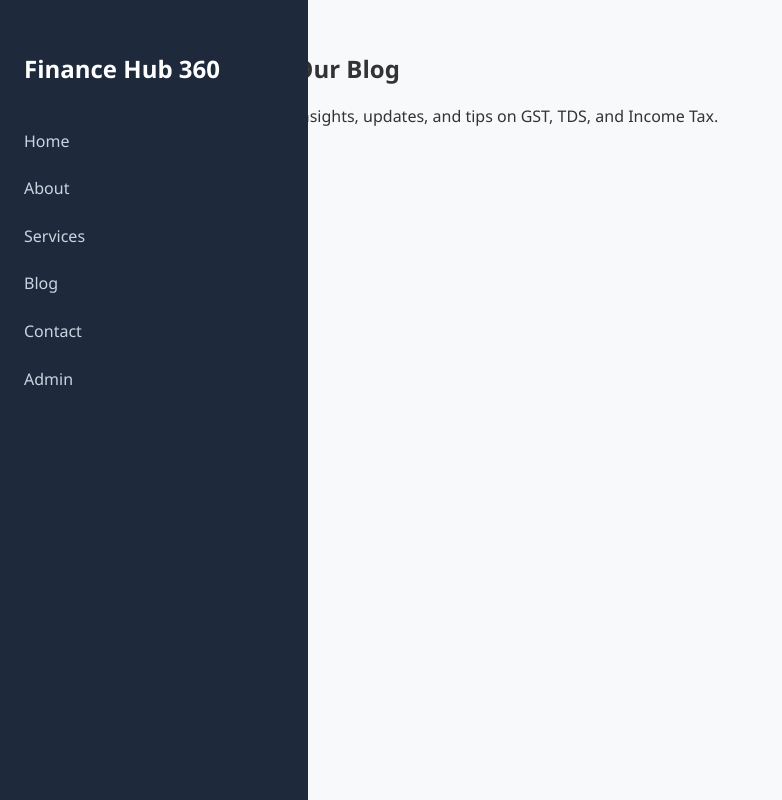
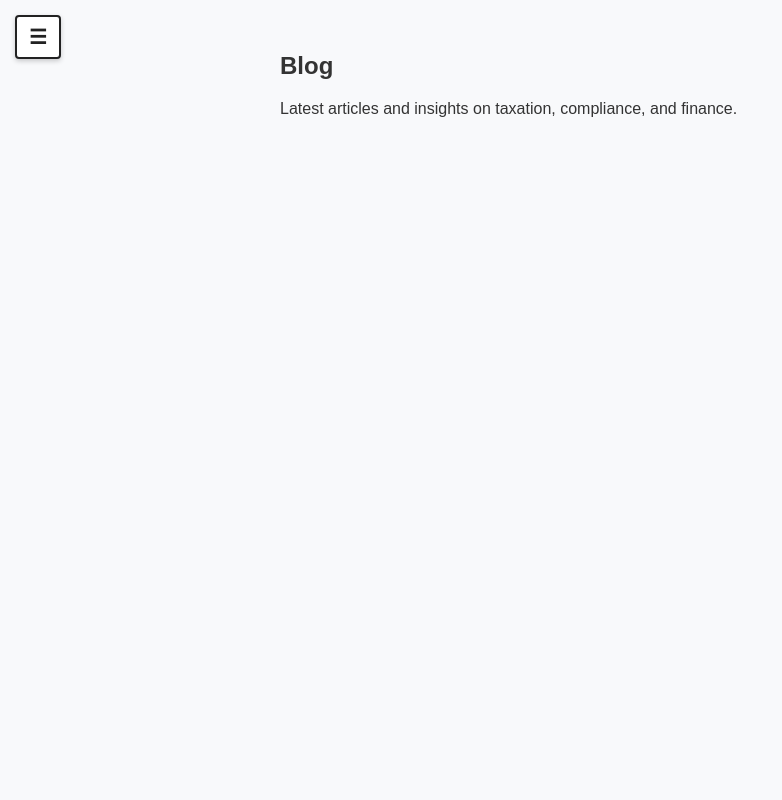
Before and after one commit to shubhajit-pro/FINANCE-HUB-360-2, a plain HTML site: page blog.html in a window 1280 px wide. Shown: the whole page, without its empty margins (0-782 px from the left). Drawn offline with Linux system fonts and the light colour scheme.

Commit message:
Update blog.html

```diff
--- a/blog.html
+++ b/blog.html
@@ -5,8 +5,62 @@
   <title>Blog - Finance Hub 360</title>
   <link rel="stylesheet" href="style.css" />
   <style>
-    .page-content {
-      padding: 2rem 2rem 2rem 280px;
+    body {
+      margin: 0;
+      font-family: Arial, sans-serif;
+    }
+
+    .menu-toggle {
+      position: fixed;
+      top: 15px;
+      left: 15px;
+      background: white;
+      color: #222;
+      padding: 8px 12px;
+      font-size: 20px;
+      cursor: pointer;
+      z-index: 1100;
+      border: 2px solid #222;
+      border-radius: 4px;
+      font-weight: bold;
+      box-shadow: 0 2px 5px rgba(0,0,0,0.2);
+    }
+
+    .sidebar {
+      width: 250px;
+      background: #222;
+      color: white;
+      height: 100vh;
+      padding: 3.5rem 1rem 1rem;
+      position: fixed;
+      top: 0;
+      left: 0;
+      transform: translateX(-100%);
+      transition: transform 0.3s ease;
+      z-index: 1000;
+      overflow-y: auto;
+    }
+
+    .sidebar.active {
+      transform: translateX(0);
+    }
+
+    .main-content {
+      margin-left: 0;
+      transition: margin-left 0.3s ease;
+      padding: 2rem;
+      padding-left: 280px;
+    }
+
+    nav a {
+      display: block;
+      margin: 10px 0;
+      color: white;
+      text-decoration: none;
+    }
+
+    nav a:hover {
+      text-decoration: underline;
     }
   </style>
 </head>
@@ -14,7 +68,7 @@
   <div class="menu-toggle" onclick="toggleSidebar()">☰</div>
 
   <aside class="sidebar" id="sidebar">
-    <h1><i class="fas fa-user-tie"></i> Finance Hub 360</h1>
+    <h1 style="margin-top: 0.5rem;"><i class="fas fa-user-tie"></i> Finance Hub 360</h1>
     <nav>
       <a href="index.html">Home</a>
       <a href="about.html">About</a>
@@ -25,9 +79,9 @@
     </nav>
   </aside>
 
-  <main class="page-content">
-    <h2>Our Blog</h2>
-    <p>Insights, updates, and tips on GST, TDS, and Income Tax.</p>
+  <main class="main-content">
+    <h2>Blog</h2>
+    <p>Latest articles and insights on taxation, compliance, and finance.</p>
   </main>
 
   <script>
@@ -36,4 +90,4 @@
     }
   </script>
 </body>
-</html
+</html>
```
